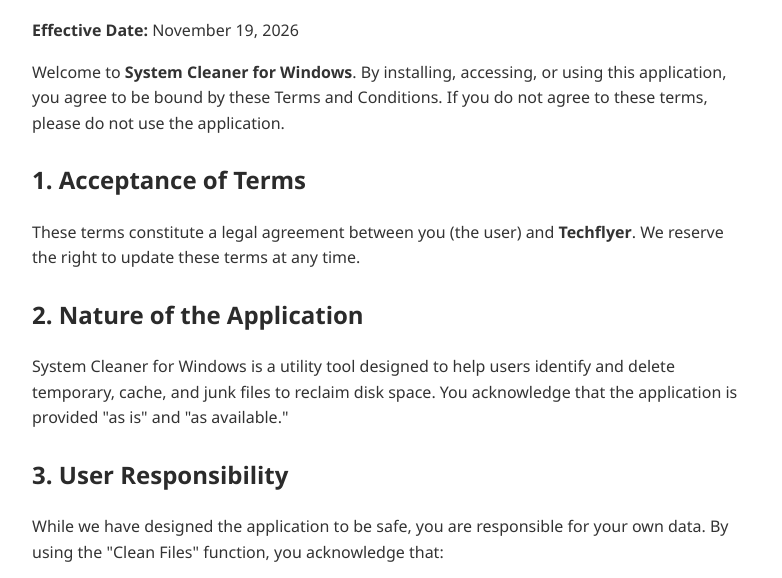
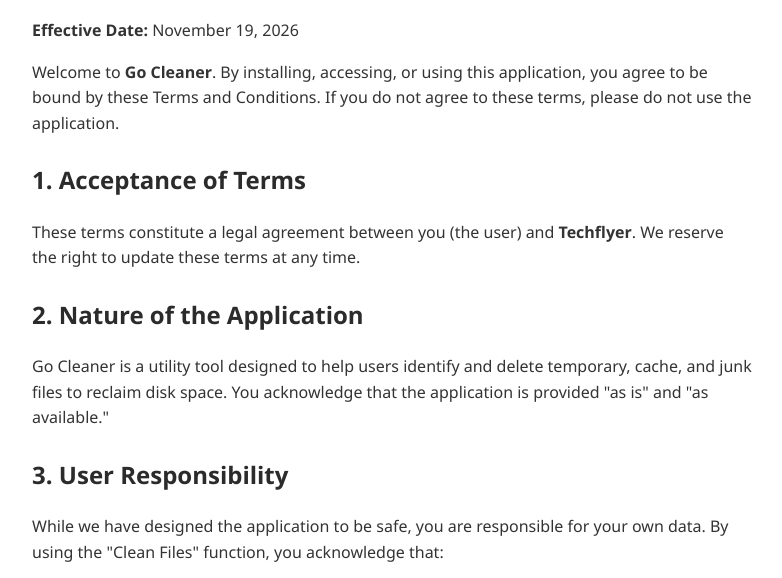
Before and after one commit to sandy338/privacy-policies, a plain HTML site: page GoCleanerTC_MicorosoftStore.html in a window 1280 px wide. Shown: the part 168-746 px from the top of the page, without its empty margins (248-1030 px from the left). Drawn offline with Linux system fonts and the light colour scheme.

Commit message:
Update title and references from 'System Cleaner' to 'Go Cleaner'

```diff
--- a/GoCleanerTC_MicorosoftStore.html
+++ b/GoCleanerTC_MicorosoftStore.html
@@ -2,7 +2,7 @@
 <html lang="en">
 <head>
     <meta charset="UTF-8">
-    <title>Terms and Conditions - System Cleaner for Windows</title>
+    <title>Terms and Conditions - Go Cleaner</title>
     <style>
         body { font-family: 'Segoe UI', Tahoma, Geneva, Verdana, sans-serif; line-height: 1.6; color: #333; max-width: 800px; margin: 0 auto; padding: 40px; background-color: #f9f9f9; }
         .container { background-color: #ffffff; padding: 40px; border-radius: 8px; box-shadow: 0 2px 10px rgba(0,0,0,0.1); }
@@ -16,13 +16,13 @@
     <h1>Terms and Conditions</h1>
     <p><strong>Effective Date:</strong> November 19, 2026</p>
 
-    <p>Welcome to <strong>System Cleaner for Windows</strong>. By installing, accessing, or using this application, you agree to be bound by these Terms and Conditions. If you do not agree to these terms, please do not use the application.</p>
+    <p>Welcome to <strong>Go Cleaner</strong>. By installing, accessing, or using this application, you agree to be bound by these Terms and Conditions. If you do not agree to these terms, please do not use the application.</p>
 
     <h2>1. Acceptance of Terms</h2>
     <p>These terms constitute a legal agreement between you (the user) and <strong>Techflyer</strong>. We reserve the right to update these terms at any time.</p>
 
     <h2>2. Nature of the Application</h2>
-    <p>System Cleaner for Windows is a utility tool designed to help users identify and delete temporary, cache, and junk files to reclaim disk space. You acknowledge that the application is provided "as is" and "as available."</p>
+    <p>Go Cleaner is a utility tool designed to help users identify and delete temporary, cache, and junk files to reclaim disk space. You acknowledge that the application is provided "as is" and "as available."</p>
 
     <h2>3. User Responsibility</h2>
     <p>While we have designed the application to be safe, you are responsible for your own data. By using the "Clean Files" function, you acknowledge that:</p>
```
